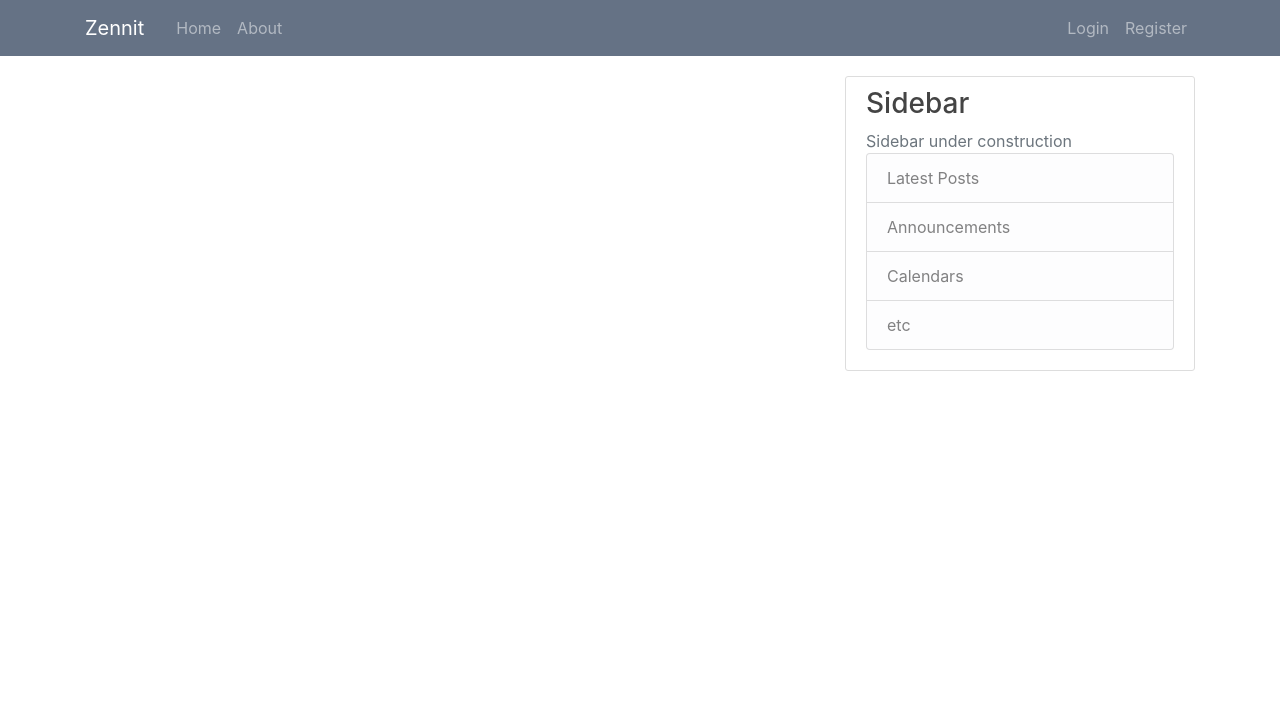
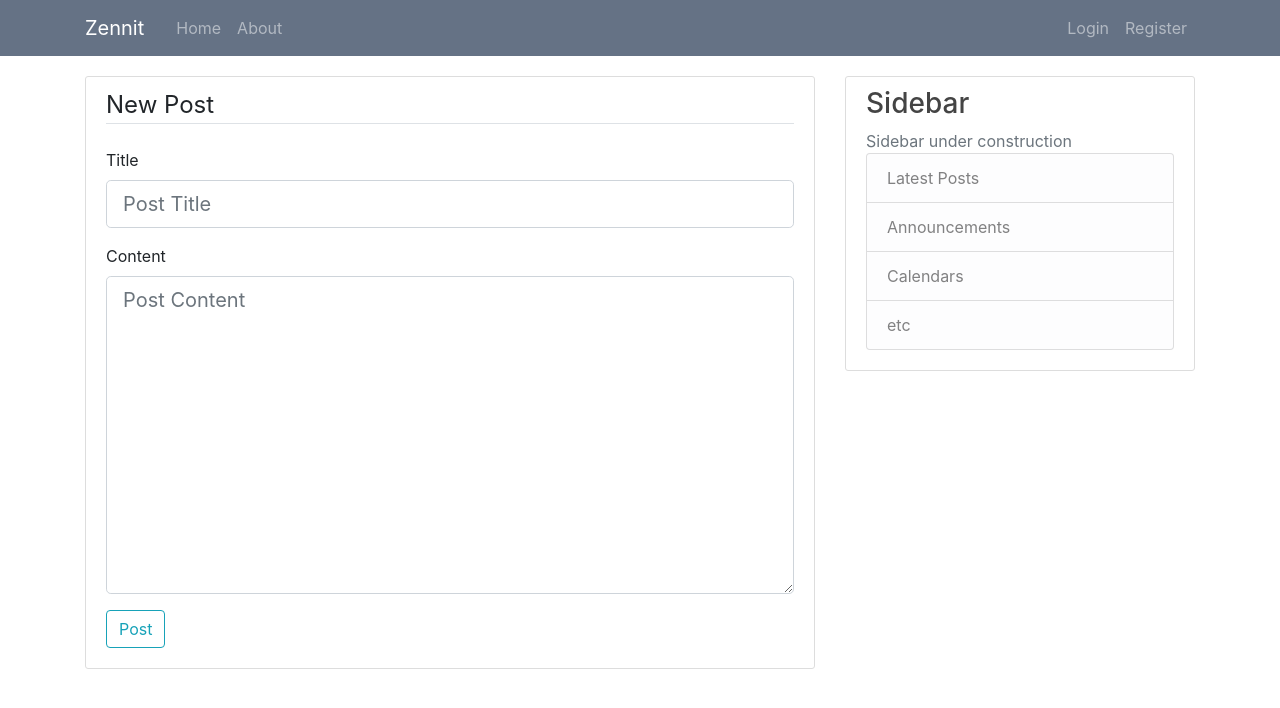
Before and after one commit to royalsaltmerchant/zennit, a React (Create React App) app in the folder frontend/: page /new_post in a window 1280 px wide. Shown: the top 708 px of the page. Built offline with nearby package versions, Linux system fonts and the light colour scheme.

Commit message:
new post page is almost finished, needs api call on backend

```diff
--- a/frontend/src/App.js
+++ b/frontend/src/App.js
@@ -19,6 +19,7 @@ import Account from './components/account.js'
 import Posts from './components/posts.js'
 import UserPosts from './components/userPosts.js'
 import SinglePost from './components/singlePost.js'
+import NewPost from './components/newPost.js'
 
 import './main.css'
 
@@ -113,6 +114,9 @@ function App() {
                     <Route path="/register">
                       <Register />
                     </Route>
+                    <Route path="/new_post">
+                      <NewPost />
+                    </Route>
                     <Route path="/login">
                       <Login />
                     </Route>
--- a/frontend/src/components/login.js
+++ b/frontend/src/components/login.js
@@ -1,10 +1,11 @@
 import React, { useState, useEffect } from 'react';
+import { Link, useHistory } from "react-router-dom";
+import axios from 'axios'
+
 import '../main.css'
-import { Link, useHistory } from "react-router-dom";
 import Form from 'react-bootstrap/Form'
 import Button from 'react-bootstrap/Button'
 import Alert from 'react-bootstrap/Alert'
-import axios from 'axios'
 
 export default function Login() {
   const [loginStatus, setLoginStatus] = useState(false)
--- a/frontend/src/components/nav.js
+++ b/frontend/src/components/nav.js
@@ -17,7 +17,7 @@ export default class Navigation extends Component {
       return(
         <Nav>
           <NavItem >
-            <Nav.Link as={Link} to="/newpost">New Post</Nav.Link>
+            <Nav.Link as={Link} to="/new_post">New Post</Nav.Link>
           </NavItem>
           {/* <img class="rounded-circle nav-user-img" src="{{ get_image_file(current_user.image_file) }}" alt=""></img> */}
           <NavItem>
--- /dev/null
+++ b/frontend/src/components/newPost.js
@@ -0,0 +1,85 @@
+import React, { useState, useEffect } from 'react';
+import { Link, useHistory } from "react-router-dom";
+import axios from 'axios'
+
+import '../main.css'
+import Form from 'react-bootstrap/Form'
+import Button from 'react-bootstrap/Button'
+import Alert from 'react-bootstrap/Alert'
+
+export default function NewPost() {
+  const [alert, setAlert] = useState(false)
+  const [alertText, setAlertText] = useState('Something went wrong, please try again later!')
+  const history = useHistory()
+
+  async function handleSubmit(event) {
+    event.preventDefault()
+    const title = event.target.title.value.trim()
+    const content = event.target.content.value.trim()
+
+    try {
+      const res = await axios({
+        method: 'post',
+        url: '/api/create_post',
+        data: {
+          title: title,
+          content: content
+        }
+      })
+      console.log(res)
+      if (res.status === 200) {
+        history.replace("/")
+        history.go("/")
+      } else {
+        setAlert(true)
+      }
+    } catch (error) {
+      console.log(error.response)
+      setAlert(true)
+    }
+
+  }
+
+  function renderAlert() {
+    if(alert) {
+      return(
+        <Alert variant="danger">
+          {alertText}
+        </Alert>
+      )
+    }
+  }
+
+  return (
+    <div>
+      {renderAlert()}
+      <div className="content-section">
+        <legend className="border-bottom mb-4">New Post</legend>
+          <Form onSubmit={(event) => handleSubmit(event)}>
+            <Form.Group controlId="title">
+              <Form.Label>Title</Form.Label>
+              <Form.Control
+                required
+                size="lg"
+                type="title"
+                placeholder="Post Title" />
+            </Form.Group>
+
+            <Form.Group controlId="content">
+              <Form.Label>Content</Form.Label>
+              <Form.Control
+                required
+                as="textarea"
+                rows="10"
+                size="lg"
+                type="content"
+                placeholder="Post Content" />
+            </Form.Group>
+              <Button variant="outline-info" type="submit">
+                Post
+              </Button>
+          </Form>
+      </div>
+    </div>
+  )
+}
```
